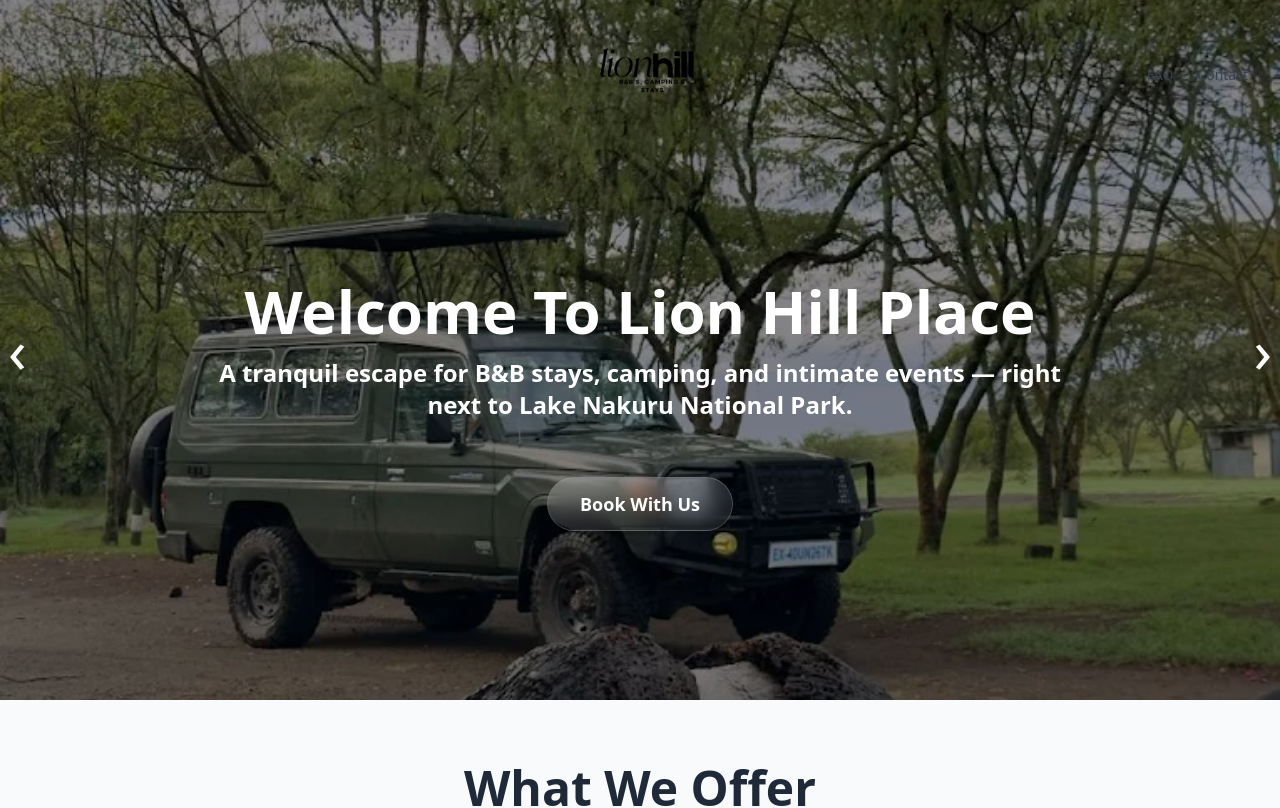
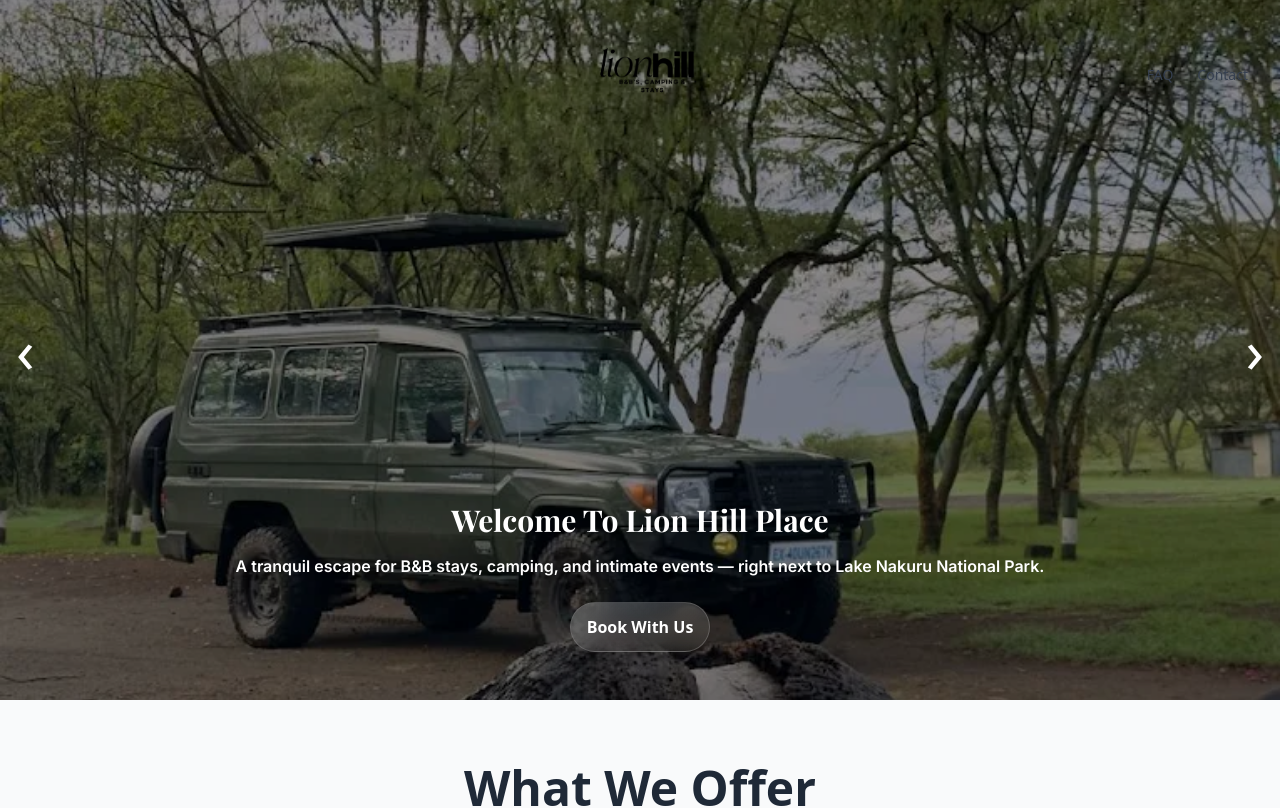
Before and after one commit to pacc-jean/bed-breakfast, a React (Vite) app in the folder frontend/: page / in a window 1280 px wide. Shown: the top 808 px of the page. Built offline with nearby package versions, Linux system fonts and the light colour scheme.

Commit message:
update hero styling

```diff
--- a/frontend/index.html
+++ b/frontend/index.html
@@ -3,6 +3,7 @@
   <head>
     <meta charset="UTF-8" />
     <link rel="icon" type="image/svg+xml" href="/" />
+    <link href="https://fonts.googleapis.com/css2?family=Inter:wght@400;600&family=Playfair+Display:wght@700&display=swap" rel="stylesheet">
     <meta name="viewport" content="width=device-width, initial-scale=1.0" />
     <title>lion hill place</title>
   </head>
--- a/frontend/src/components/Home/HeroSection.jsx
+++ b/frontend/src/components/Home/HeroSection.jsx
@@ -74,37 +74,39 @@ const HeroSection = () => {
       </div>
 
       {/* OVERLAY, BUTTON & TEXT */}
-      <div className="absolute top-0 left-0 w-full h-full bg-black bg-opacity-40 flex flex-col justify-center items-center pt-28 px-6 text-center text-white select-none pointer-events-none">
-        <h1 className="text-4xl md:text-6xl font-extrabold leading-tight max-w-4xl mb-6">
+      <div className="absolute top-0 left-0 w-full h-full bg-black bg-opacity-40 text-white select-none pointer-events-none flex flex-col justify-end items-center px-6 pb-12 text-center">
+        <h1 className="text-2xl md:text-3xl font-extrabold leading-tight max-w-4xl" style={{ fontFamily: 'Playfair Display, serif' }}>
           Welcome To Lion Hill Place
           <br />
-          <span className="text-xl md:text-2xl font-semibold mt-4 block">
+          <span
+            className="text-sm md:text-base font-semibold mt-4 block"
+            style={{ fontFamily: 'Inter, sans-serif' }}
+          >
             A tranquil escape for B&B stays, camping, and intimate events — right next to Lake Nakuru National Park.
           </span>
         </h1>
+
         <Link to="/book">
-  <button
-    className="mt-8 px-8 py-3 rounded-full text-lg font-semibold transition pointer-events-auto glossy-button"
-  >
-    Book With Us
-  </button>
-</Link>
+          <button className="mt-6 px-4 py-3 rounded-full text-base font-semibold transition pointer-events-auto glossy-button">
+            Book With Us
+          </button>
+        </Link>
       </div>
 
-      {/* LEFT ARROW — big arrowhead, no box */}
+      {/* LEFT ARROW */}
       <button
         onClick={prevSlide}
-        className="absolute top-1/2 left-2 transform -translate-y-1/2 text-white pointer-events-auto select-none text-6xl leading-none"
+        className="absolute top-1/2 left-2 sm:left-4 transform -translate-y-1/2 text-white text-4xl sm:text-6xl pointer-events-auto select-none z-10"
         aria-label="Previous Slide"
         style={{ background: 'none', border: 'none', padding: 0 }}
       >
         ‹
       </button>
 
-      {/* RIGHT ARROW — big arrowhead, no box */}
+      {/* RIGHT ARROW */}
       <button
         onClick={nextSlide}
-        className="absolute top-1/2 right-2 transform -translate-y-1/2 text-white pointer-events-auto select-none text-6xl leading-none"
+        className="absolute top-1/2 right-2 sm:right-4 transform -translate-y-1/2 text-white text-4xl sm:text-6xl pointer-events-auto select-none z-10"
         aria-label="Next Slide"
         style={{ background: 'none', border: 'none', padding: 0 }}
       >
```
